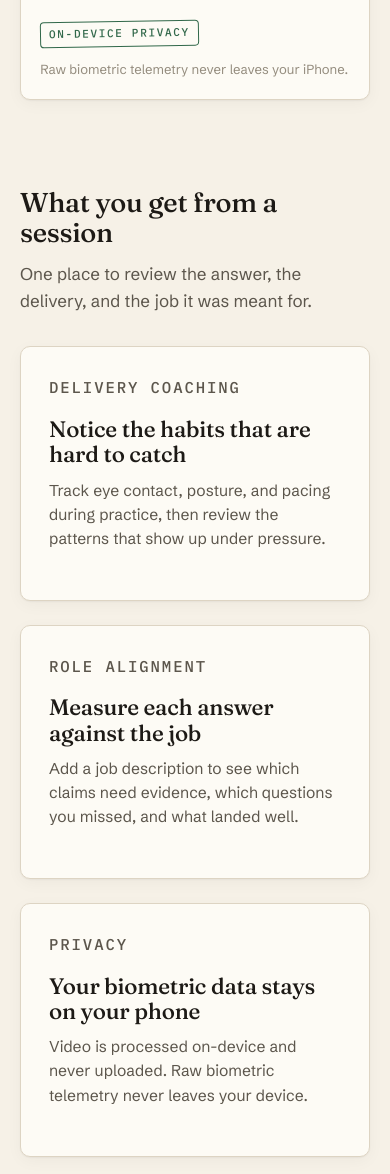
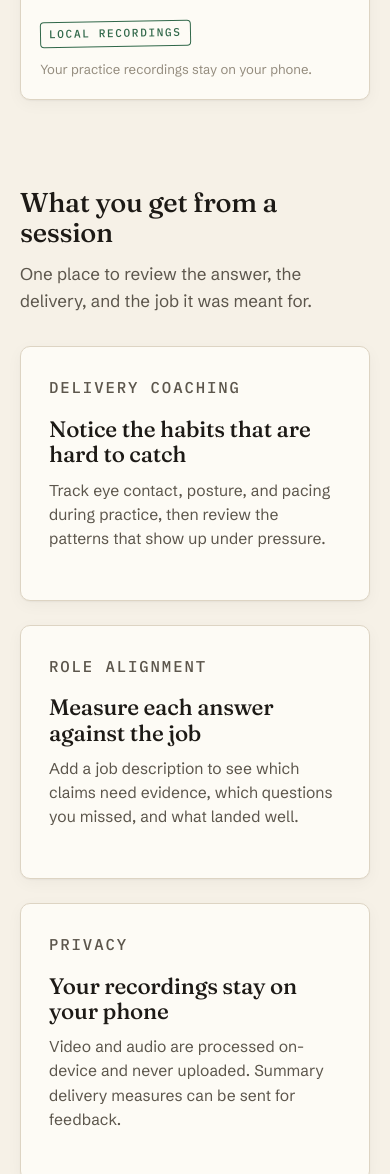
Before and after one commit to limaxel/FluentPitch_website, a website: page index.html in a window 390 px wide. Shown: the part 1434-2608 px from the top of the page. Drawn offline with Linux system fonts and the light colour scheme.

Commit message:
Refine privacy and device wording in copy
Updates site and metadata copy to use broader "phone"/"Practise" language instead of iPhone-specific wording, and revises privacy messaging to emphasize local recordings and on-device processing of video/audio while clarifying that only summary delivery measures may be sent for feedback.

```diff
--- a/copy.js
+++ b/copy.js
@@ -7,7 +7,7 @@
  */
 window.FLUENTPITCH_SITE_COPY = Object.freeze({
   title: 'FluentPitch | AI interview coach',
-  description: 'Practise tailored interviews on your iPhone and review clear feedback on your answers, pacing, eye contact, and posture.',
+  description: 'Practise tailored interviews on your phone and review clear feedback on your answers, pacing, eye contact, and posture.',
   hero: {
     title: 'Rehearse it. Then<br>read the <span class="em">markup</span>.',
     lede: 'Practise a tailored mock interview, then review clear feedback on your answer, pacing, eye contact, and posture.',
@@ -31,8 +31,8 @@ window.FLUENTPITCH_SITE_COPY = Object.freeze({
         body: 'Keep the useful patterns from each session in view as you prepare.',
       },
     ],
-    badge: 'On-device privacy',
-    footnote: 'Raw biometric telemetry never leaves your iPhone.',
+    badge: 'Local recordings',
+    footnote: 'Your practice recordings stay on your phone.',
   },
   featuresHeading: 'What you get from a session',
   featuresIntro: 'One place to review the answer, the delivery, and the job it was meant for.',
@@ -49,8 +49,8 @@ window.FLUENTPITCH_SITE_COPY = Object.freeze({
     },
     {
       kicker: 'Privacy',
-      title: 'Your biometric data stays on your phone',
-      body: 'Video is processed on-device and never uploaded. Raw biometric telemetry never leaves your device.',
+      title: 'Your recordings stay on your phone',
+      body: 'Video and audio are processed on-device and never uploaded. Summary delivery measures can be sent for feedback.',
     },
   ],
   footer: '© 2026 FluentPitch',
--- a/index.html
+++ b/index.html
@@ -4,7 +4,7 @@
     <meta charset="UTF-8">
     <meta name="viewport" content="width=device-width, initial-scale=1.0">
     <title>FluentPitch | AI interview coach</title>
-    <meta name="description" content="Practice interviews on your iPhone and get clear feedback on your answers, pacing, eye contact, and posture.">
+    <meta name="description" content="Practise interviews on your phone and get clear feedback on your answers, pacing, eye contact, and posture.">
     <link rel="preconnect" href="https://fonts.googleapis.com">
     <link rel="preconnect" href="https://fonts.gstatic.com" crossorigin>
     <link href="https://fonts.googleapis.com/css2?family=Fraunces:ital,opsz,wght@0,9..144,300..700;1,9..144,300..700&family=Schibsted+Grotesk:ital,wght@0,400..900;1,400..900&family=IBM+Plex+Mono:ital,wght@0,400;0,500;1,400&display=swap" rel="stylesheet">
@@ -52,7 +52,7 @@
                             <div><h3 data-copy="proof.items.2.title">Progress</h3><p data-copy="proof.items.2.body">Keep the useful patterns from each session in view as you prepare.</p></div>
                         </div>
                     </div>
-                    <p class="proof-footnote"><span class="stamp" data-copy="proof.badge">On-device privacy</span> <span data-copy="proof.footnote">Raw biometric telemetry never leaves your iPhone.</span></p>
+                    <p class="proof-footnote"><span class="stamp" data-copy="proof.badge">Local recordings</span> <span data-copy="proof.footnote">Your practice recordings stay on your phone.</span></p>
                 </div>
             </section>
 
@@ -76,8 +76,8 @@
 
                     <article class="feature">
                         <p class="kicker" data-copy="features.2.kicker">Privacy</p>
-                        <h3 data-copy="features.2.title">Your biometric data stays on your phone</h3>
-                        <p data-copy="features.2.body">Video is processed on-device and never uploaded. Raw biometric telemetry never leaves your device.</p>
+                        <h3 data-copy="features.2.title">Your recordings stay on your phone</h3>
+                        <p data-copy="features.2.body">Video and audio are processed on-device and never uploaded. Summary delivery measures can be sent for feedback.</p>
                     </article>
                 </div>
             </section>
```
